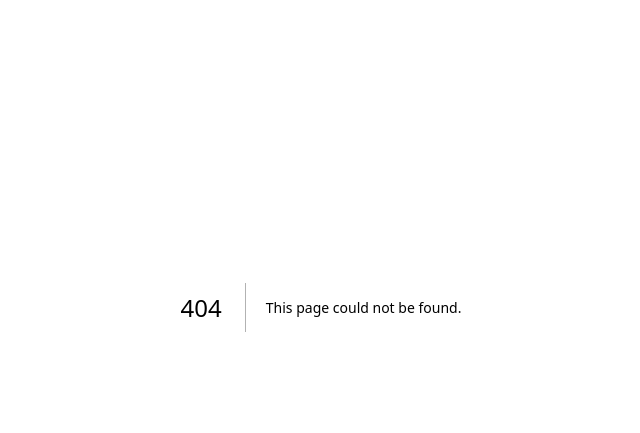
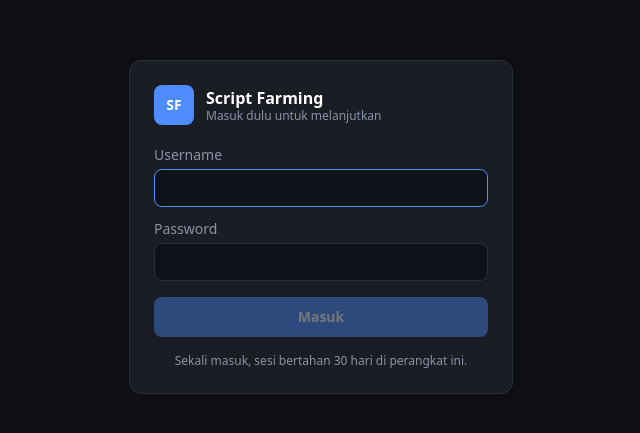
Before and after one commit to fhebriantz/skript-farming, a Next.js app: page /login in a window 1280 px wide. Before the commit this address had no page. Shown: the part 117-550 px from the top of the page, without its empty margins (319-959 px from the left). Built offline with nearby package versions, Linux system fonts and the light colour scheme.

Commit message:
Tambah gerbang login dengan sesi cookie bertanda tangan HMAC

```diff
--- /dev/null
+++ b/app/api/login/route.ts
@@ -0,0 +1,42 @@
+import { NextResponse } from "next/server";
+import { NAMA_COOKIE, UMUR_SESI, buatToken, samaAman } from "@/lib/auth";
+
+export const runtime = "nodejs";
+export const dynamic = "force-dynamic";
+
+export async function POST(req: Request) {
+  let body: { user?: string; password?: string };
+  try {
+    body = await req.json();
+  } catch {
+    return NextResponse.json({ error: "Permintaan tidak valid." }, { status: 400 });
+  }
+
+  const userBenar = process.env.ADMIN_USER ?? "";
+  const passBenar = process.env.ADMIN_PASSWORD ?? "";
+  if (!userBenar || !passBenar) {
+    return NextResponse.json(
+      { error: "ADMIN_USER / ADMIN_PASSWORD belum diatur di environment." },
+      { status: 500 }
+    );
+  }
+
+  const user = String(body.user ?? "");
+  const pass = String(body.password ?? "");
+  // Dua-duanya selalu dievaluasi supaya lama respons tidak membocorkan mana yang salah.
+  const cocok = samaAman(user, userBenar) && samaAman(pass, passBenar);
+  if (!cocok) {
+    await new Promise((r) => setTimeout(r, 400)); // rem tipis untuk percobaan beruntun
+    return NextResponse.json({ error: "Username atau password salah." }, { status: 401 });
+  }
+
+  const res = NextResponse.json({ ok: true });
+  res.cookies.set(NAMA_COOKIE, await buatToken(user), {
+    httpOnly: true,
+    sameSite: "lax",
+    secure: process.env.NODE_ENV === "production",
+    path: "/",
+    maxAge: UMUR_SESI,
+  });
+  return res;
+}
--- /dev/null
+++ b/app/api/logout/route.ts
@@ -0,0 +1,10 @@
+import { NextResponse } from "next/server";
+import { NAMA_COOKIE } from "@/lib/auth";
+
+export const runtime = "nodejs";
+
+export async function POST() {
+  const res = NextResponse.json({ ok: true });
+  res.cookies.set(NAMA_COOKIE, "", { httpOnly: true, path: "/", maxAge: 0 });
+  return res;
+}
--- /dev/null
+++ b/app/login/page.tsx
@@ -0,0 +1,85 @@
+"use client";
+
+import { Suspense, useState } from "react";
+import { useRouter, useSearchParams } from "next/navigation";
+
+function Form() {
+  const router = useRouter();
+  const tujuan = useSearchParams().get("next") || "/";
+  const [user, setUser] = useState("");
+  const [password, setPassword] = useState("");
+  const [jalan, setJalan] = useState(false);
+  const [galat, setGalat] = useState("");
+
+  async function masuk(e: React.FormEvent) {
+    e.preventDefault();
+    setGalat("");
+    setJalan(true);
+    try {
+      const res = await fetch("/api/login", {
+        method: "POST",
+        headers: { "Content-Type": "application/json" },
+        body: JSON.stringify({ user, password }),
+      });
+      const j = await res.json().catch(() => ({}));
+      if (!res.ok) throw new Error(j?.error || "Gagal masuk.");
+      router.replace(tujuan);
+      router.refresh();
+    } catch (err) {
+      setGalat((err as Error).message);
+      setJalan(false);
+    }
+  }
+
+  return (
+    <form onSubmit={masuk} className="kartu w-full max-w-sm p-6">
+      <div className="mb-5 flex items-center gap-3">
+        <span className="grid h-10 w-10 place-items-center rounded-lg bg-accent text-sm font-bold text-white">SF</span>
+        <div>
+          <h1 className="text-base font-semibold leading-tight text-white">Script Farming</h1>
+          <p className="text-xs leading-tight text-muted">Masuk dulu untuk melanjutkan</p>
+        </div>
+      </div>
+
+      <label className="mb-3 block text-sm">
+        <span className="mb-1 block text-muted">Username</span>
+        <input
+          value={user}
+          onChange={(e) => setUser(e.target.value)}
+          autoComplete="username"
+          autoFocus
+          className="w-full rounded-lg border border-line bg-[#0f1219] px-3 py-2 text-slate-200 outline-none focus:border-accent"
+        />
+      </label>
+
+      <label className="mb-4 block text-sm">
+        <span className="mb-1 block text-muted">Password</span>
+        <input
+          type="password"
+          value={password}
+          onChange={(e) => setPassword(e.target.value)}
+          autoComplete="current-password"
+          className="w-full rounded-lg border border-line bg-[#0f1219] px-3 py-2 text-slate-200 outline-none focus:border-accent"
+        />
+      </label>
+
+      {galat && <p className="mb-4 rounded-lg border border-red-500/40 bg-red-500/10 p-3 text-sm text-red-300">{galat}</p>}
+
+      <button type="submit" disabled={jalan || !user || !password} className="tombol-utama w-full justify-center">
+        {jalan ? "Memeriksa..." : "Masuk"}
+      </button>
+
+      <p className="mt-4 text-center text-xs text-muted">Sekali masuk, sesi bertahan 30 hari di perangkat ini.</p>
+    </form>
+  );
+}
+
+export default function HalamanLogin() {
+  return (
+    <div className="grid min-h-[80vh] place-items-center">
+      <Suspense fallback={<p className="text-sm text-muted">Memuat...</p>}>
+        <Form />
+      </Suspense>
+    </div>
+  );
+}
--- a/components/Bilah.tsx
+++ b/components/Bilah.tsx
@@ -1,8 +1,17 @@
 "use client";
 
 import Link from "next/link";
+import { useRouter } from "next/navigation";
 
 export function Bilah({ kanan }: { kanan?: React.ReactNode }) {
+  const router = useRouter();
+
+  async function keluar() {
+    await fetch("/api/logout", { method: "POST" });
+    router.replace("/login");
+    router.refresh();
+  }
+
   return (
     <header className="mb-6 flex flex-wrap items-center justify-between gap-3">
       <Link href="/" className="group flex items-center gap-2">
@@ -12,7 +21,12 @@ export function Bilah({ kanan }: { kanan?: React.ReactNode }) {
           <span className="block text-xs leading-tight text-muted">paste sekali, jadi banyak halaman</span>
         </span>
       </Link>
-      <div className="flex flex-wrap items-center gap-2">{kanan}</div>
+      <div className="flex flex-wrap items-center gap-2">
+        {kanan}
+        <button onClick={keluar} className="tombol" title="Keluar dari sesi">
+          Keluar
+        </button>
+      </div>
     </header>
   );
 }
--- /dev/null
+++ b/lib/auth.ts
@@ -0,0 +1,65 @@
+/**
+ * Sesi login sederhana berbasis cookie bertanda tangan HMAC.
+ * Dipakai di middleware (edge) dan route handler (node), jadi hanya memakai Web Crypto.
+ */
+
+export const NAMA_COOKIE = "sf_sesi";
+export const UMUR_SESI = 60 * 60 * 24 * 30; // 30 hari, supaya sekali masuk tidak ditanya lagi
+
+const enc = new TextEncoder();
+
+function b64url(buf: ArrayBuffer | Uint8Array): string {
+  const bytes = buf instanceof Uint8Array ? buf : new Uint8Array(buf);
+  let s = "";
+  for (const b of bytes) s += String.fromCharCode(b);
+  return btoa(s).replace(/\+/g, "-").replace(/\//g, "_").replace(/=+$/, "");
+}
+
+function dariB64url(s: string): string {
+  const p = s.replace(/-/g, "+").replace(/_/g, "/");
+  return atob(p + "=".repeat((4 - (p.length % 4)) % 4));
+}
+
+function rahasia(): string {
+  const s = process.env.AUTH_SECRET;
+  if (s && s.length >= 16) return s;
+  // Cadangan supaya aplikasi tidak mati kalau AUTH_SECRET lupa diisi.
+  return `${process.env.ADMIN_USER ?? ""}:${process.env.ADMIN_PASSWORD ?? ""}:sf-fallback`;
+}
+
+async function tandaTangan(pesan: string): Promise<string> {
+  const kunci = await crypto.subtle.importKey(
+    "raw",
+    enc.encode(rahasia()),
+    { name: "HMAC", hash: "SHA-256" },
+    false,
+    ["sign"]
+  );
+  return b64url(await crypto.subtle.sign("HMAC", kunci, enc.encode(pesan)));
+}
+
+/** Perbandingan waktu tetap supaya tidak bocor lewat selisih waktu eksekusi. */
+export function samaAman(a: string, b: string): boolean {
+  if (a.length !== b.length) return false;
+  let beda = 0;
+  for (let i = 0; i < a.length; i++) beda |= a.charCodeAt(i) ^ b.charCodeAt(i);
+  return beda === 0;
+}
+
+export async function buatToken(user: string): Promise<string> {
+  const isi = b64url(enc.encode(JSON.stringify({ u: user, exp: Date.now() + UMUR_SESI * 1000 })));
+  return `${isi}.${await tandaTangan(isi)}`;
+}
+
+export async function tokenSah(token: string | undefined): Promise<boolean> {
+  if (!token) return false;
+  const [isi, tanda] = token.split(".");
+  if (!isi || !tanda) return false;
+  if (!samaAman(tanda, await tandaTangan(isi))) return false;
+  try {
+    const { exp } = JSON.parse(dariB64url(isi));
+    return typeof exp === "number" && Date.now() < exp;
+  } catch {
+    return false;
+  }
+}
```
Also changed, not shown: middleware.ts (added, +26 -0 lines), 2 other files (tests, documents, lock files or other folders).
